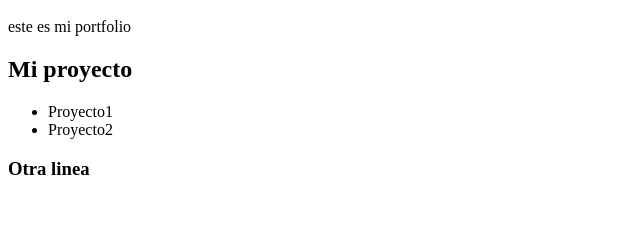
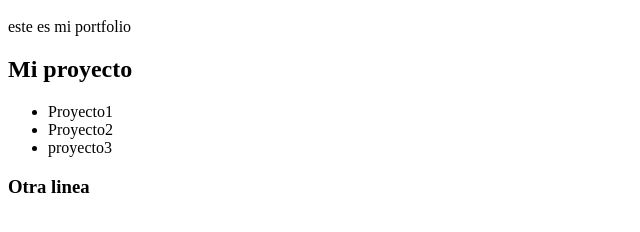
Before and after one commit to Remyzzz/primerproyecto, a plain HTML site: page index.html in a window 1280 px wide. Shown: the part 48-280 px from the top of the page, without its empty margins (0-640 px from the left). Drawn offline with Linux system fonts and the light colour scheme.

```diff
--- a/index.html
+++ b/index.html
@@ -7,6 +7,7 @@
 <ul>
     <li>Proyecto1</li>
     <li>Proyecto2</li>
+    <li>proyecto3</li>
 </ul>
 
 <h3>Otra linea</h3>
```
